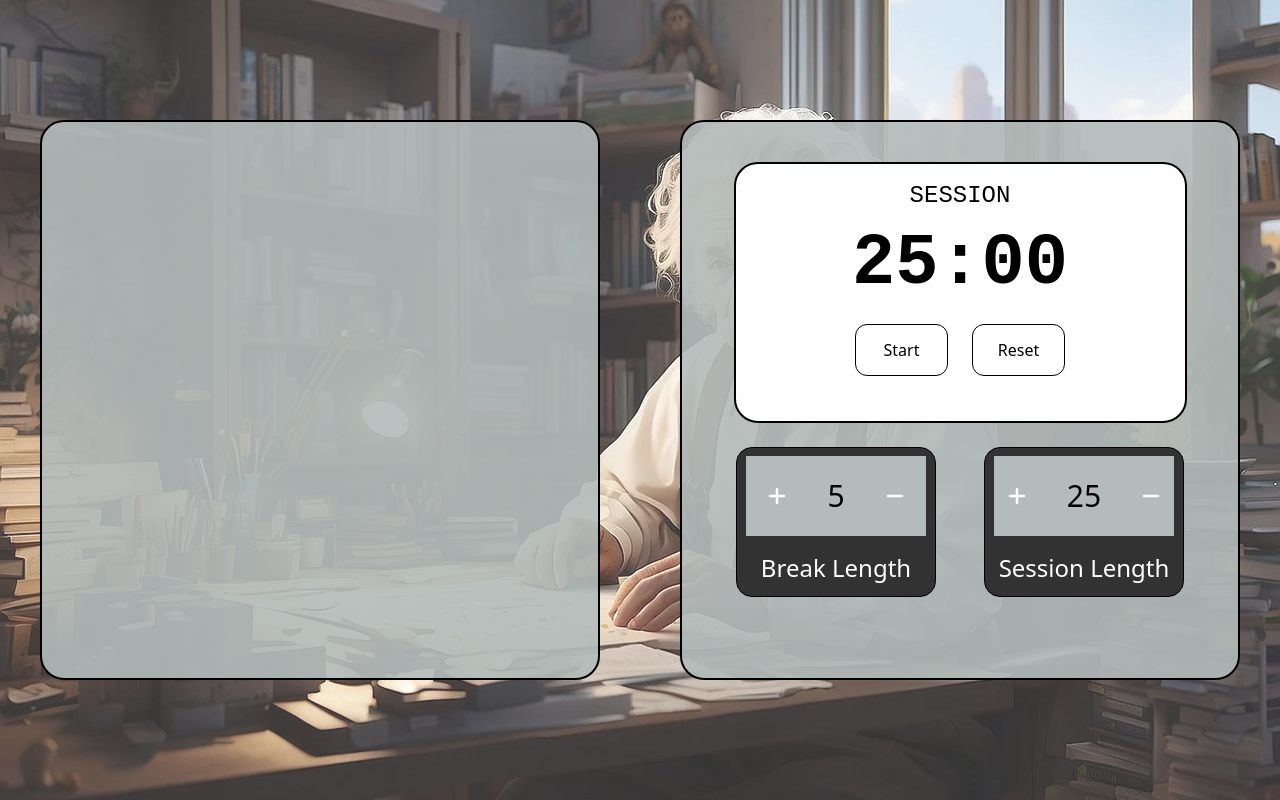
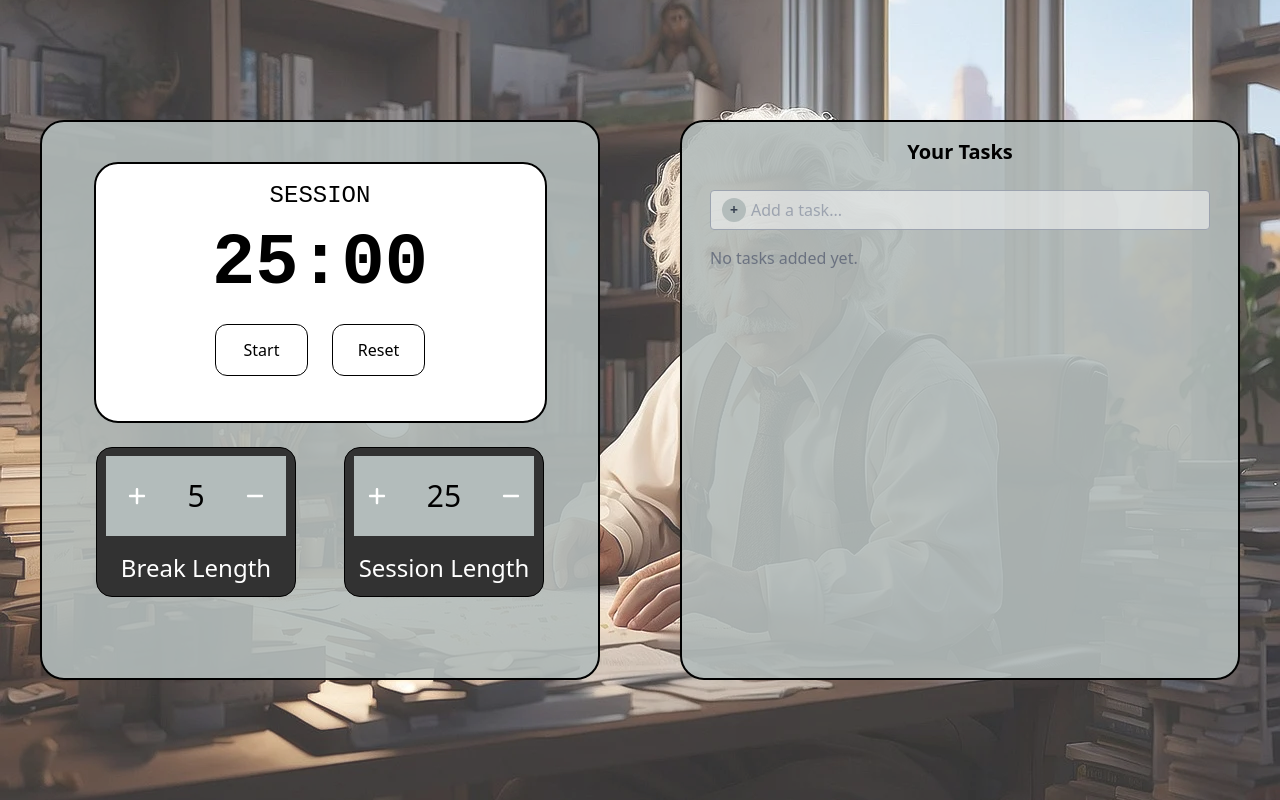
Before and after one commit to bilgekosee/pomodoro, a React (Create React App) app: page / in a window 1280 px wide. Built offline with nearby package versions, Linux system fonts and the light colour scheme.

Commit message:
task ekleme alanı eklendi

```diff
--- a/package.json
+++ b/package.json
@@ -3,6 +3,10 @@
   "version": "0.1.0",
   "private": true,
   "dependencies": {
+    "@emotion/react": "^11.14.0",
+    "@emotion/styled": "^11.14.0",
+    "@mui/icons-material": "^6.4.4",
+    "@mui/material": "^6.4.4",
     "cra-template": "1.2.0",
     "react": "^19.0.0",
     "react-dom": "^19.0.0",
--- a/src/App.js
+++ b/src/App.js
@@ -1,5 +1,30 @@
+import { useState } from "react";
 import { FaPlus, FaMinus } from "react-icons/fa6";
+import Checkbox from "@mui/material/Checkbox";
+import StarBorderIcon from "@mui/icons-material/StarBorder";
+import StarIcon from "@mui/icons-material/Star";
+
 function App() {
+  const [tasks, setTasks] = useState([]);
+  const [taskInput, setTaskInput] = useState("");
+
+  const handleInputChange = (e) => {
+    setTaskInput(e.target.value);
+  };
+
+  const addTask = () => {
+    if (taskInput.trim() !== "") {
+      setTasks([...tasks, taskInput]);
+      setTaskInput("");
+    }
+  };
+
+  const handleKeyDown = (e) => {
+    if (e.key === "Enter") {
+      addTask();
+    }
+  };
+
   return (
     <div className="App">
       <div className="flex justify-center items-center w-screen h-screen mt-auto">
@@ -11,15 +36,12 @@ function App() {
         <div className="absolute inset-0 flex justify-center items-center">
           <div className="grid grid-cols-2 w-full h-full">
             <div className="flex justify-center items-center">
-              <div className="w-[560px] h-[560px] bg-customGreen rounded-3xl bg-opacity-90 m-auto  border-black border-2"></div>
-            </div>
-            <div className="flex justify-center items-center">
               <div className="w-[560px] h-[560px] bg-customGreen rounded-3xl bg-opacity-90 m-auto border-black border-2">
-                <div className="w-[453px] h-[261px] bg-white m-auto mt-10 rounded-3xl  border-black border-2">
+                <div className="w-[453px] h-[261px] bg-white m-auto mt-10 rounded-3xl border-black border-2">
                   <span className="flex justify-center items-center font-mono text-2xl mt-4">
                     SESSION
                   </span>
-                  <div className="flex justify-center items-center font-mono text-7xl font-bold mt-4 ">
+                  <div className="flex justify-center items-center font-mono text-7xl font-bold mt-4">
                     25:00
                   </div>
                   <div className="flex justify-center gap-6">
@@ -32,7 +54,7 @@ function App() {
                   </div>
                 </div>
                 <div className="flex justify-center gap-12">
-                  <div className="w-[200px] h-[150px] border border-black rounded-2xl mt-6 bg-customDarkGreen  ">
+                  <div className="w-[200px] h-[150px] border border-black rounded-2xl mt-6 bg-customDarkGreen">
                     <div className="flex items-center justify-center gap-10 w-[180px] h-[80px] mt-2 m-auto bg-customGreen opacity-100">
                       <FaPlus style={{ color: "white", fontSize: "20px" }} />
                       <span className="text-3xl">5</span>
@@ -42,7 +64,7 @@ function App() {
                       Break Length
                     </span>
                   </div>
-                  <div className="w-[200px] h-[150px] border border-black rounded-2xl mt-6 bg-customDarkGreen  ">
+                  <div className="w-[200px] h-[150px] border border-black rounded-2xl mt-6 bg-customDarkGreen">
                     <div className="flex items-center justify-center gap-10 w-[180px] h-[80px] mt-2 m-auto bg-customGreen opacity-100">
                       <FaPlus style={{ color: "white", fontSize: "20px" }} />
                       <span className="text-3xl">25</span>
@@ -55,6 +77,55 @@ function App() {
                 </div>
               </div>
             </div>
+            <div className="flex items-center">
+              <div className="w-[560px] h-[560px] bg-customGreen rounded-3xl bg-opacity-90 m-auto border-black border-2">
+                <div className="flex justify-center items-center mt-4">
+                  <span className="text-xl text-black font-bold">
+                    Your Tasks
+                  </span>
+                </div>
+
+                <div className="flex items-center flex-col">
+                  <div className="relative w-[500px] mt-6">
+                    <button
+                      onClick={addTask}
+                      className="absolute flex items-center justify-center rounded-full w-[24px] h-[24px] bg-customGreen left-3 top-1/2 transform -translate-y-1/2"
+                    >
+                      <span className="text-gray-700 text-sm font-bold">+</span>
+                    </button>
+
+                    <input
+                      className="w-full h-[40px] bg-white bg-opacity-50 rounded pl-10 border border-gray-400 focus:outline-none focus:ring-2 focus:ring-green-900"
+                      type="text"
+                      placeholder="Add a task..."
+                      value={taskInput}
+                      onChange={handleInputChange}
+                      onKeyDown={handleKeyDown}
+                    />
+                  </div>
+
+                  <div className="w-[500px] mt-4">
+                    {tasks.length > 0 ? (
+                      tasks.map((task, index) => (
+                        <div
+                          key={index}
+                          className="flex items-center gap-3 bg-white bg-opacity-50 rounded-md p-2 my-1"
+                        >
+                          <Checkbox
+                            icon={<StarBorderIcon />}
+                            checkedIcon={<StarIcon />}
+                            color="success"
+                          />
+                          <span className="text-black">{task}</span>
+                        </div>
+                      ))
+                    ) : (
+                      <span className="text-gray-500">No tasks added yet.</span>
+                    )}
+                  </div>
+                </div>
+              </div>
+            </div>
           </div>
         </div>
       </div>
```
Also changed, not shown: 1 other file (tests, documents, lock files or other folders).
